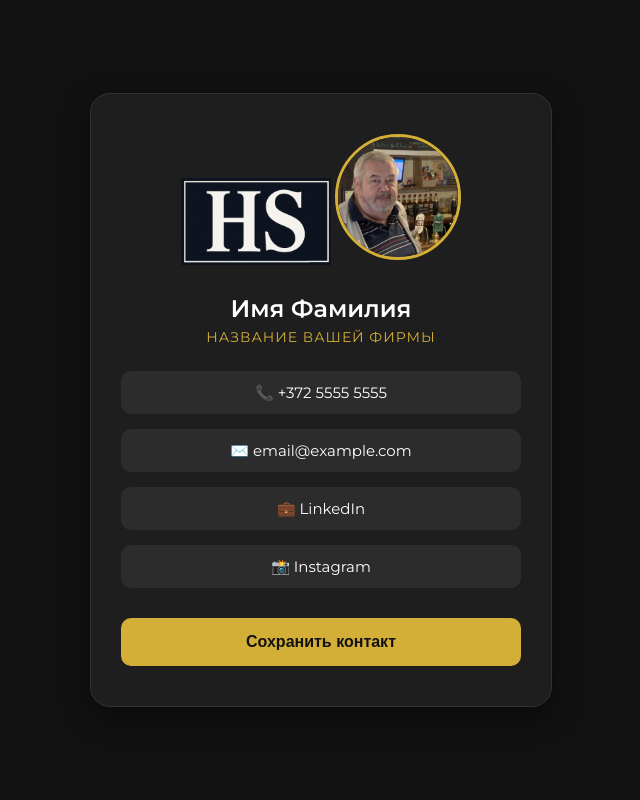
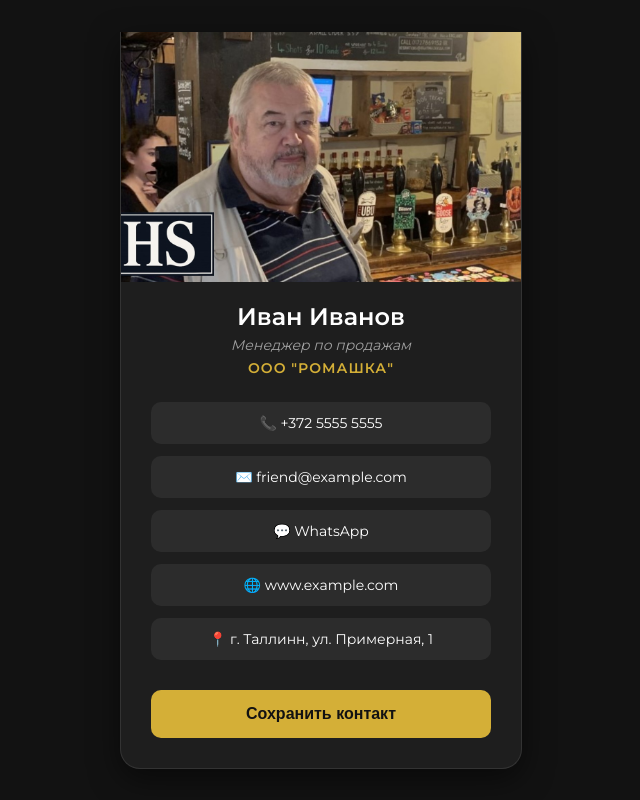
Before and after one commit to Sergei0328/My-NFC-card, a plain HTML site: page index.html in a window 1280 px wide. Shown: the whole page, without its empty margins (319-959 px from the left). Drawn offline with Linux system fonts and the light colour scheme.

Commit message:
Update index.html

```diff
--- a/index.html
+++ b/index.html
@@ -4,12 +4,11 @@
     <meta charset="UTF-8">
     <meta name="viewport" content="width=device-width, initial-scale=1.0">
     <title>Цифровая визитка</title>
-    <!-- Подключаем шрифт для красоты -->
     <link href="https://fonts.googleapis.com/css2?family=Montserrat:wght@400;600&display=swap" rel="stylesheet">
     <style>
         body {
             font-family: 'Montserrat', sans-serif;
-            background-color: #121212; /* Темный фон, подходит к золотой карте */
+            background-color: #121212;
             color: #ffffff;
             display: flex;
             justify-content: center;
@@ -21,43 +20,56 @@
         }
         .card {
             background-color: #1e1e1e;
-            border-radius: 20px;
-            padding: 40px 30px;
+            /* Верхние углы прямые, так как там фото на всю ширину */
+            border-radius: 0 0 20px 20px;
+            padding: 0 0 30px 0; /* Убрали отступ сверху */
             text-align: center;
             max-width: 400px;
             width: 100%;
             box-shadow: 0 10px 30px rgba(0,0,0,0.5);
             border: 1px solid #333;
+            border-top: none;
+            overflow: hidden; /* Чтобы фото не вылезало за края */
         }
-        .avatar {
-            width: 120px;
-            height: 120px;
-            border-radius: 50%;
-            object-fit: cover;
-            border: 3px solid #d4af37; /* Золотая рамка для фото */
+
+        /* --- ФОТО НА ВСЮ ШИРИНУ --- */
+        .cover-photo {
+            width: 100%;
+            height: 250px; /* Высота фото. Можете изменить на 200px или 300px */
+            object-fit: cover; /* Заполняет всю область без искажений */
+            display: block;
             margin-bottom: 20px;
         }
-        .logo {
-            max-width: 150px;
-            height: auto;
-            margin-bottom: 15px;
+        /* --------------------------------- */
+
+        /* Отступы для текста внутри карточки */
+        .content-padding {
+            padding: 0 30px;
         }
+
         h1 {
             font-size: 24px;
             margin: 10px 0 5px;
             font-weight: 600;
         }
+        .position {
+            color: #a0a0a0;
+            font-size: 14px;
+            margin-bottom: 5px;
+            font-style: italic;
+        }
         .company {
-            color: #d4af37; /* Золотой цвет текста */
+            color: #d4af37;
             font-size: 14px;
             text-transform: uppercase;
             letter-spacing: 1px;
             margin-bottom: 25px;
+            font-weight: 600;
         }
         .contact-links {
             display: flex;
             flex-direction: column;
-            gap: 15px;
+            gap: 12px;
             margin-bottom: 30px;
         }
         .contact-links a {
@@ -67,7 +79,7 @@
             padding: 12px;
             border-radius: 10px;
             transition: background-color 0.3s;
-            font-size: 15px;
+            font-size: 14px;
         }
         .contact-links a:hover {
             background-color: #d4af37;
@@ -93,38 +105,40 @@
 <body>
 
     <div class="card">
-        <!-- 1. ЛОГОТИП ФИРМЫ (замените logo.png на имя вашего файла) -->
-        <img src="logo.png" alt="Логотип" class="logo">
+        <!-- ФОТО НА ВСЮ ШИРИНУ -->
+        <img src="photo.jpg" alt="Фото" class="cover-photo">
 
-        <!-- 2. ФОТО ДРУГА (замените photo.jpg на имя вашего файла) -->
-        <img src="photo.jpg" alt="Фото" class="avatar">
+        <div class="content-padding">
+            <!-- ЗАМЕНИТЕ ИМЯ, ДОЛЖНОСТЬ И КОМПАНИЮ ЗДЕСЬ -->
+            <h1>Иван Иванов</h1>
+            <div class="position">Менеджер по продажам</div>
+            <div class="company">ООО "Ромашка"</div>
 
-        <!-- 3. ИМЯ И КОМПАНИЯ -->
-        <h1>Имя Фамилия</h1>
-        <div class="company">Название вашей фирмы</div>
+            <div class="contact-links">
+                <!-- ЗАМЕНИТЕ НОМЕРА, ПОЧТУ И ССЫЛКИ ЗДЕСЬ -->
+                <a href="tel:+37255555555">📞 +372 5555 5555</a>
+                <a href="mailto:friend@example.com">✉️ friend@example.com</a>
+                <a href="https://wa.me/37255555555" target="_blank">💬 WhatsApp</a>
+                <a href="https://www.example.com" target="_blank">🌐 www.example.com</a>
+                <a href="https://maps.google.com/?q=Таллинн" target="_blank">📍 г. Таллинн, ул. Примерная, 1</a>
+            </div>
 
-        <!-- 4. КОНТАКТНЫЕ ДАННЫЕ (замените ссылки на реальные) -->
-        <div class="contact-links">
-            <a href="tel:+1234567890">📞 +372 5555 5555</a>
-            <a href="mailto:email@example.com">✉️ email@example.com</a>
-            <a href="https://www.linkedin.com/in/username/" target="_blank">💼 LinkedIn</a>
-            <a href="https://www.instagram.com/username/" target="_blank">📸 Instagram</a>
+            <button class="save-btn" onclick="saveContact()">Сохранить контакт</button>
         </div>
-
-        <!-- Кнопка сохранения в контакты (мы настроим ее позже) -->
-        <button class="save-btn" onclick="saveContact()">Сохранить контакт</button>
     </div>
 
     <script>
-        // Этот скрипт создает файл vCard прямо в браузере и скачивает его
+        // ЗАМЕНИТЕ ЭТИ ДАННЫЕ НА ДАННЫЕ ДРУГА (для кнопки скачивания)
         function saveContact() {
             const vcard = `BEGIN:VCARD
 VERSION:3.0
-FN:Имя Фамилия
-ORG:Название фирмы
-TEL;TYPE=CELL:+372 5555 5555
-EMAIL:email@example.com
+FN:Иван Иванов
+ORG:ООО "Ромашка"
+TITLE:Менеджер по продажам
+TEL;TYPE=CELL:+37255555555
+EMAIL:friend@example.com
 URL:https://www.example.com
+ADR;TYPE=WORK:;;ул. Примерная, 1;Таллинн;;;Эстония
 END:VCARD`;
 
             const blob = new Blob([vcard], { type: "text/vcard" });
@@ -137,6 +151,5 @@ END:VCARD`;
             document.body.removeChild(a);
         }
     </script>
-
 </body>
 </html>
```
